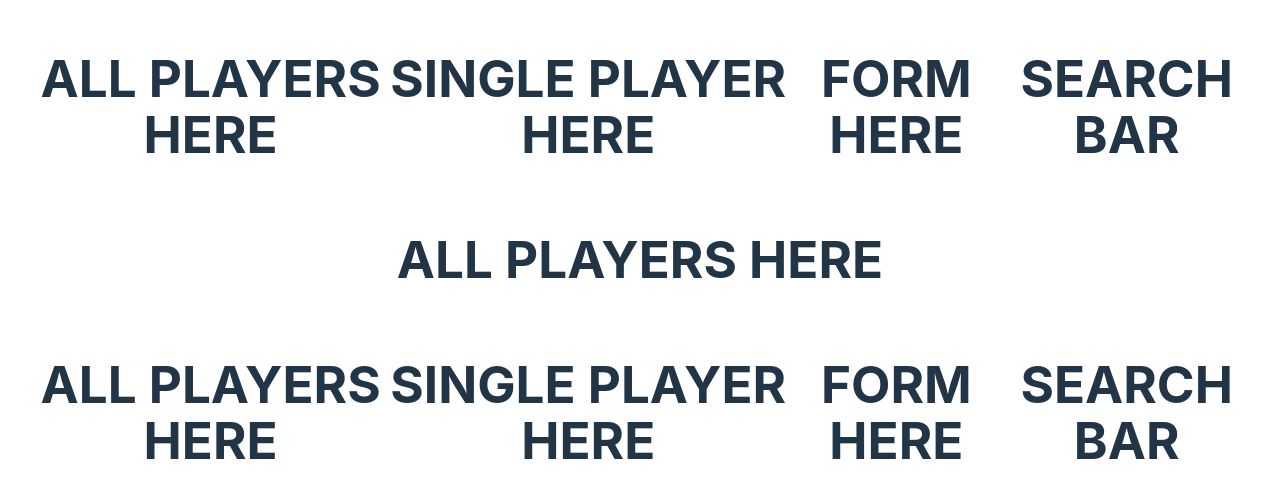
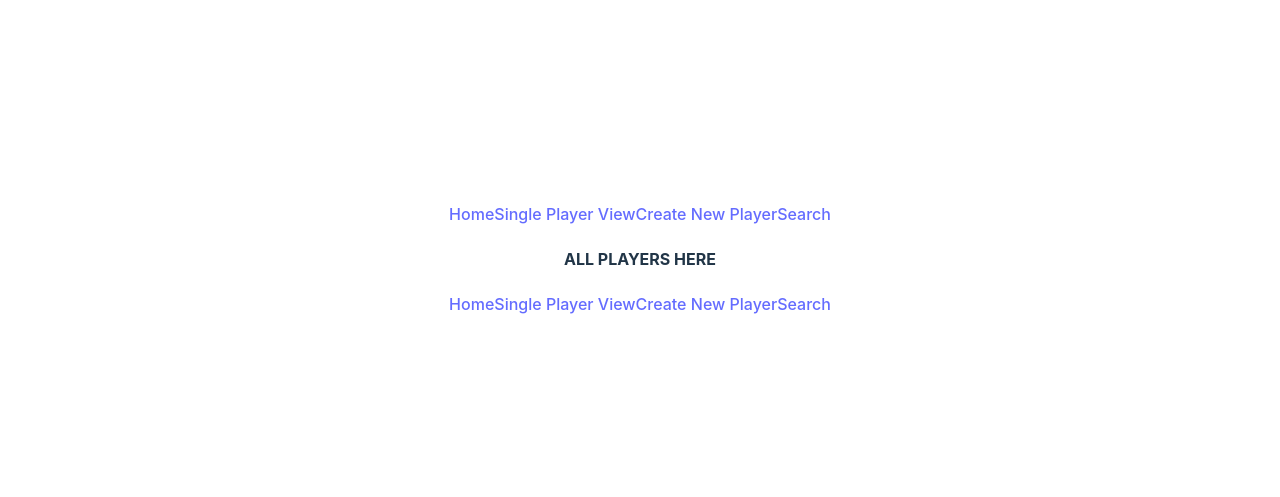
Before and after one commit to Java-Linda/block29-workshop-puppybowlreact, a React (Vite) app: page / in a window 1280 px wide. Shown: the part 141-638 px from the top of the page. Built offline with nearby package versions, Linux system fonts and the light colour scheme.

Commit message:
working link framework on navbar

```diff
--- a/src/components/AllPlayers.jsx
+++ b/src/components/AllPlayers.jsx
@@ -1,7 +1,7 @@
 export default function AllPlayers() {
     return (
         <div>
-            <h1>ALL PLAYERS HERE</h1>
+            <h4>ALL PLAYERS HERE</h4>
         </div>
     )
 }
--- a/src/components/Footer.jsx
+++ b/src/components/Footer.jsx
@@ -2,14 +2,15 @@ import AllPlayers from "./AllPlayers"
 import SinglePlayer from "./SinglePlayer"
 import NewPlayerForm from "./NewPlayerForm"
 import Search from "./Search"
+import { Routes, Route, Link } from "react-router-dom";
 
 export default function Footer() {
     return (
         <div id="navbar-container">
-            <AllPlayers />
-            <SinglePlayer />
-            <NewPlayerForm />
-            <Search/>
+            <Link to="/AllPlayers">Home</Link>
+            <Link to="/SinglePlayer">Single Player View</Link>
+            <Link to="/NewPlayerForm">Create New Player</Link>
+            <Link to="/Search">Search</Link>
         </div>
     )
 }
--- a/src/components/Navbar.jsx
+++ b/src/components/Navbar.jsx
@@ -2,14 +2,15 @@ import AllPlayers from "./AllPlayers"
 import SinglePlayer from "./SinglePlayer"
 import NewPlayerForm from "./NewPlayerForm"
 import Search from "./Search"
+import { Routes, Route, Link } from "react-router-dom";
 
 export default function Navbar() {
     return (
         <div id="navbar-container">
-            <AllPlayers />
-            <SinglePlayer />
-            <NewPlayerForm />
-            <Search/>
+            <Link to="/AllPlayers">Home</Link>
+            <Link to="/SinglePlayer">Single Player View</Link>
+            <Link to="/NewPlayerForm">Create New Player</Link>
+            <Link to="/Search">Search</Link>
         </div>
     )
 }
--- a/src/components/NewPlayerForm.jsx
+++ b/src/components/NewPlayerForm.jsx
@@ -1,5 +1,5 @@
 export default function NewPlayerForm() {
     return (
-            <h1>FORM HERE</h1>
+            <h4>FORM HERE</h4>
     )
 }
--- a/src/components/Search.jsx
+++ b/src/components/Search.jsx
@@ -1,5 +1,5 @@
 export default function Search() {
     return (
-        <h1>SEARCH BAR</h1>
+        <h4>SEARCH BAR</h4>
     )
 }
--- a/src/components/SinglePlayer.jsx
+++ b/src/components/SinglePlayer.jsx
@@ -1,5 +1,5 @@
 export default function SinglePlayer() {
     return (
-            <h1>SINGLE PLAYER HERE</h1>
+            <h4>SINGLE PLAYER HERE</h4>
     )
 }
```
